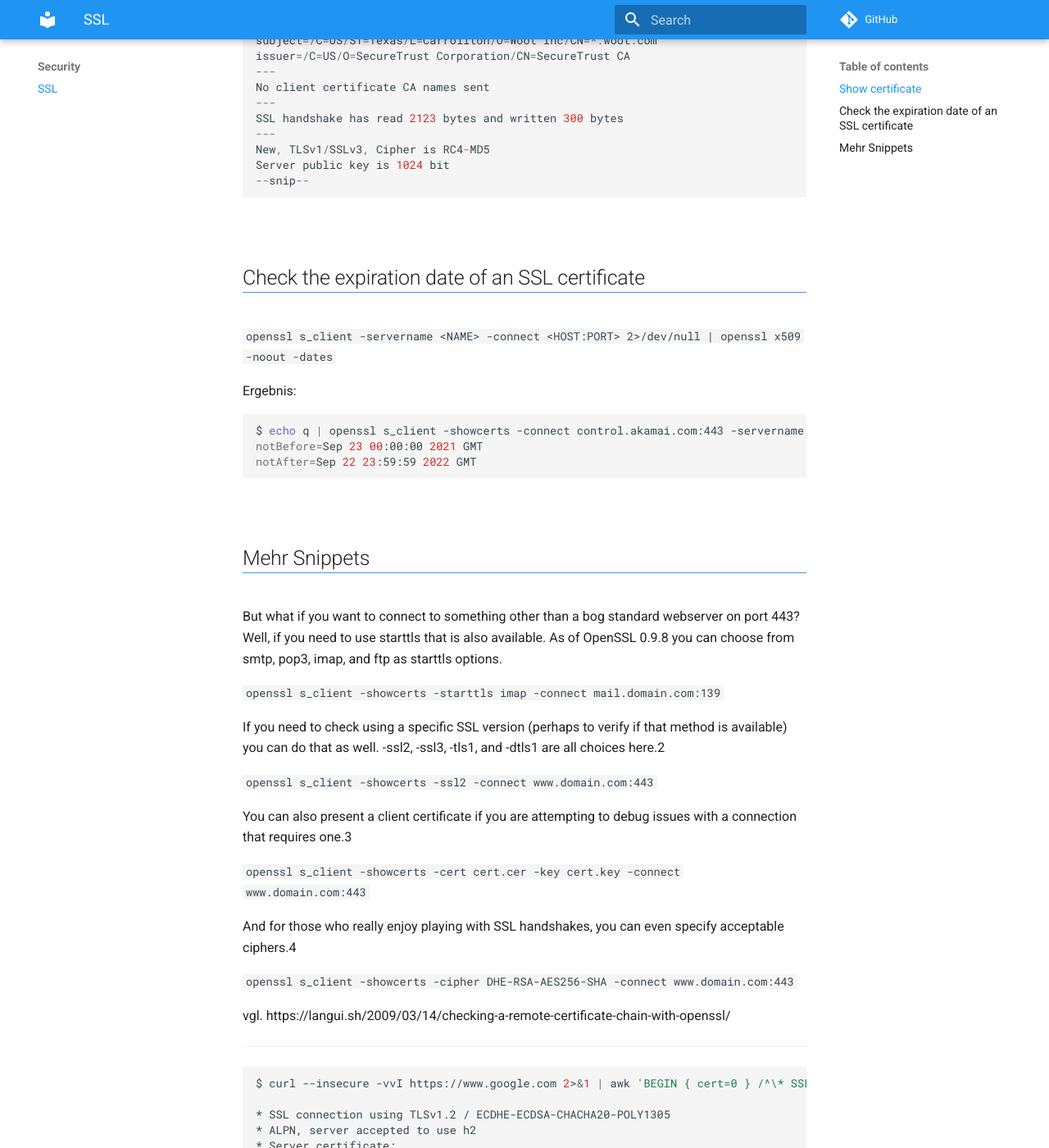
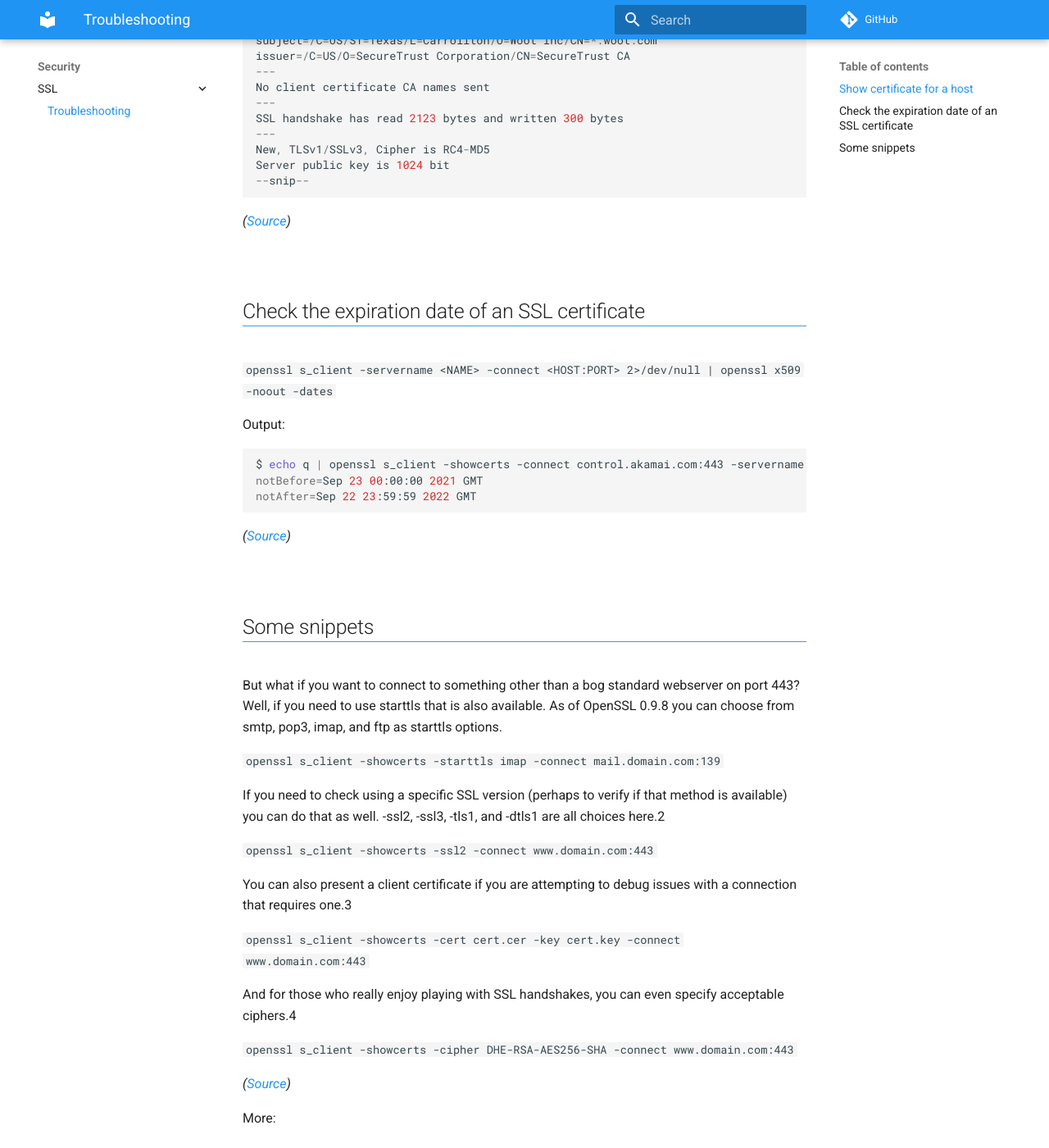
Before and after one commit to tuxpeople/documentation, an MkDocs documentation site: the page built from docs/security/ssl/troubleshooting.md, in a window 1280 px wide and 1400 px high, scrolled down 702 px. Shown: the whole window at 82% size. Built offline with MkDocs 1.6.1 and Material for MkDocs 9.7.7, drawn with Linux system fonts in a browser that asks for light colours; comment, search, counter and statistics services are not loaded; some of the changed text lies outside the part shown.

Commit message:
Docs: ssl troubleshooting

````diff
--- a/docs/security/ssl.md
+++ b/docs/security/ssl/troubleshooting.md
@@ -1,10 +1,10 @@
 # SSL Troubleshooting
 
-## Show certificate
+## Show certificate for a host
 
 `openssl s_client -showcerts -connect www.domain.com:443`
 
-Ergebnis:
+Output:
 ```
 CONNECTED(00000003)
 --snip--
@@ -34,20 +34,22 @@ Server public key is 1024 bit
 --snip--
 ```
 
+*([Source](https://langui.sh/2009/03/14/checking-a-remote-certificate-chain-with-openssl/))*
+
 ## Check the expiration date of an SSL certificate
 
 `openssl s_client -servername <NAME> -connect <HOST:PORT> 2>/dev/null | openssl x509 -noout -dates`
 
-Ergebnis:
-
+Output:
 ```
 $ echo q | openssl s_client -showcerts -connect control.akamai.com:443 -servername control.akamai.com 2>/dev/null | openssl x509 -noout -dates
 notBefore=Sep 23 00:00:00 2021 GMT
 notAfter=Sep 22 23:59:59 2022 GMT
 ```
 
+*([Source](https://learn.akamai.com/en-us/webhelp/enterprise-application-access/enterprise-application-access/GUID-9D88336D-2733-4325-913C-916403E03D48.html))*
 
-## Mehr Snippets
+## Some snippets
 
 But what if you want to connect to something other than a bog standard webserver on port 443? Well, if you need to use starttls that is also available. As of OpenSSL 0.9.8 you can choose from smtp, pop3, imap, and ftp as starttls options.
 
@@ -65,8 +67,11 @@ And for those who really enjoy playing with SSL handshakes, you can even specify
 
 `openssl s_client -showcerts -cipher DHE-RSA-AES256-SHA -connect www.domain.com:443`
 
-vgl. https://langui.sh/2009/03/14/checking-a-remote-certificate-chain-with-openssl/
+*([Source](https://langui.sh/2009/03/14/checking-a-remote-certificate-chain-with-openssl/))*
 
+
+
+More:
 
 ***
 
--- a/mkdocs.yml
+++ b/mkdocs.yml
@@ -68,4 +68,5 @@ extra:
 nav:
   - "Home": "index.md"
   - "Security":
-      - "SSL": "security/ssl.md"
+      - "SSL":
+        - "Troubleshooting": "security/ssl/troubleshooting.md"
````
